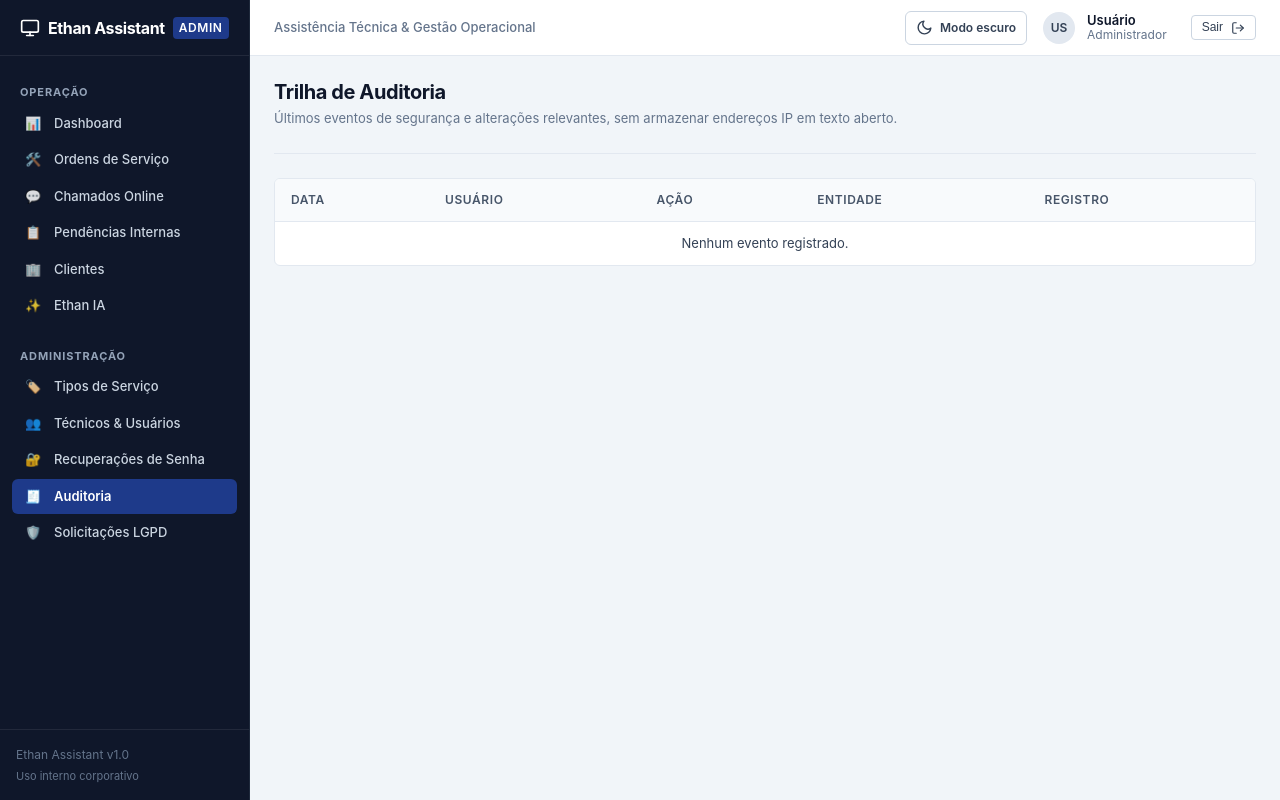
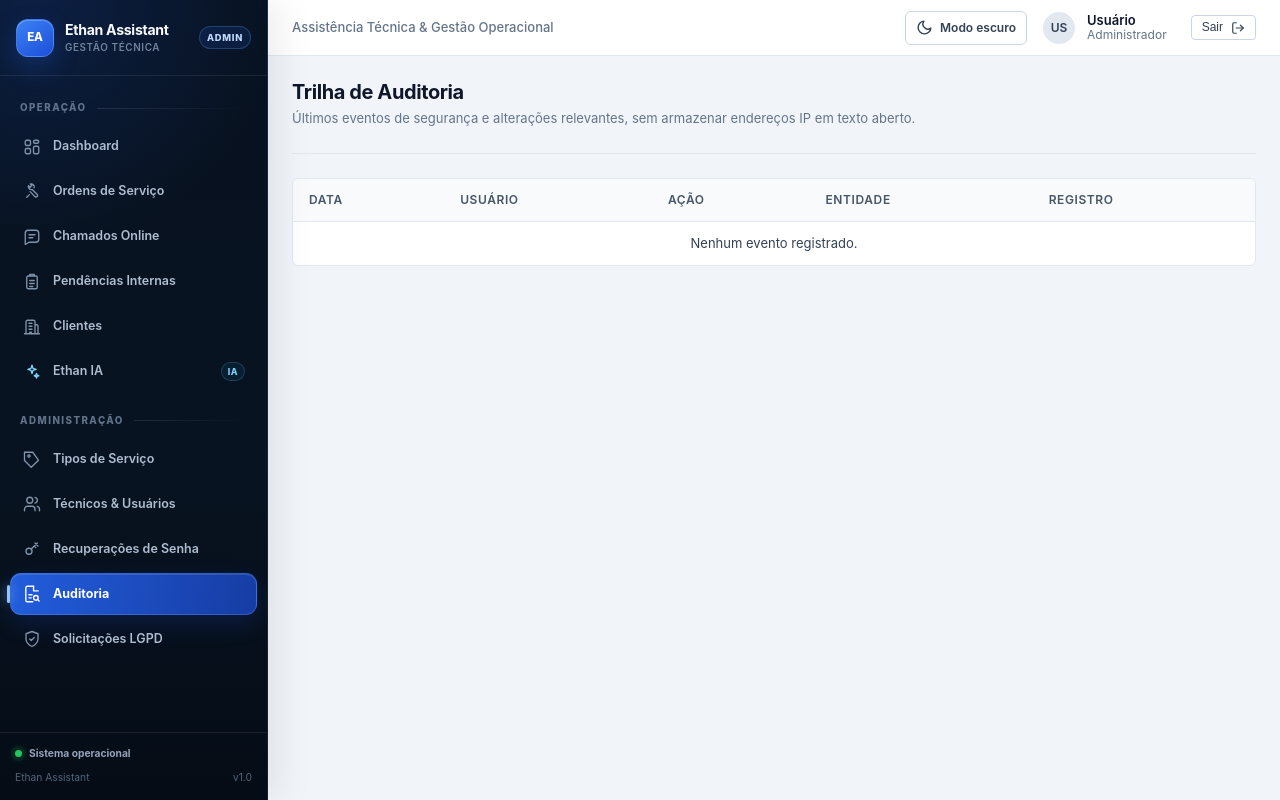
Before and after one commit to patotrembala/ethan-assistant, a PHP site: the page made by views/audit/index.php in a window 1280 px wide. Run offline with PHP 8.4, Linux system fonts and the light colour scheme; data that the repository does not hold is empty.

Commit message:
feat: moderniza navegacao lateral

```diff
--- a/assets/css/base.css
+++ b/assets/css/base.css
@@ -71,7 +71,7 @@
   --shadow-lg: 0 10px 15px -3px rgba(0, 0, 0, 0.1), 0 4px 6px -4px rgba(0, 0, 0, 0.08);
 
   /* Layout dimensions */
-  --sidebar-width: 250px;
+  --sidebar-width: 268px;
   --topbar-height: 56px;
 }
 
--- a/assets/css/dark.css
+++ b/assets/css/dark.css
@@ -42,7 +42,9 @@ html[data-theme="dark"] body {
 
 html[data-theme="dark"] .app-sidebar {
   color: #cbd5e1;
-  background: #050d18;
+  background:
+    radial-gradient(circle at 12% 0%, rgba(37, 99, 235, 0.18), transparent 30%),
+    linear-gradient(180deg, #07111f 0%, #081321 58%, #050c16 100%);
   border-right-color: #1e293b;
 }
 
--- a/assets/css/layout.css
+++ b/assets/css/layout.css
@@ -8,7 +8,9 @@
 /* Sidebar Navigation */
 .app-sidebar {
   width: var(--sidebar-width);
-  background-color: var(--color-slate-900);
+  background:
+    radial-gradient(circle at 12% 0%, rgba(37, 99, 235, 0.18), transparent 30%),
+    linear-gradient(180deg, #07111f 0%, #081321 58%, #050c16 100%);
   color: var(--color-slate-300);
   display: flex;
   flex-direction: column;
@@ -18,106 +20,233 @@
   bottom: 0;
   left: 0;
   z-index: 100;
-  border-right: 1px solid var(--color-slate-800);
+  border-right: 1px solid rgba(148, 163, 184, 0.13);
+  box-shadow: 10px 0 35px rgba(2, 8, 23, 0.08);
 }
 
 .sidebar-header {
-  height: var(--topbar-height);
-  padding: 0 var(--spacing-5);
+  min-height: 76px;
+  padding: 0 16px;
   display: flex;
   align-items: center;
+  gap: 10px;
   border-bottom: 1px solid rgba(255, 255, 255, 0.08);
 }
 
-.brand-title {
-  font-size: var(--font-size-md);
-  font-weight: 700;
-  letter-spacing: -0.025em;
-  color: var(--color-white);
+.sidebar-brand {
+  min-width: 0;
+  flex: 1;
   display: flex;
   align-items: center;
-  gap: var(--spacing-2);
+  gap: 11px;
+}
+
+.brand-symbol {
+  width: 38px;
+  height: 38px;
+  display: grid;
+  place-items: center;
+  flex: 0 0 38px;
+  border: 1px solid rgba(147, 197, 253, .28);
+  border-radius: 12px;
+  color: #fff;
+  background: linear-gradient(145deg, #3b82f6, #1d4ed8);
+  box-shadow: 0 10px 25px rgba(37, 99, 235, .25), inset 0 1px rgba(255, 255, 255, .22);
+  font-size: .72rem;
+  font-weight: 850;
+  letter-spacing: -.02em;
+}
+
+.brand-copy {
+  min-width: 0;
+  display: flex;
+  flex-direction: column;
+  line-height: 1.15;
+}
+
+.brand-copy strong {
+  overflow: hidden;
+  color: #f8fafc;
+  font-size: .88rem;
+  font-weight: 750;
+  letter-spacing: -.02em;
+  text-overflow: ellipsis;
+  white-space: nowrap;
+}
+
+.brand-copy span {
+  margin-top: 4px;
+  color: #71839a;
+  font-size: .62rem;
+  font-weight: 600;
+  letter-spacing: .06em;
+  text-transform: uppercase;
 }
 
 .brand-badge {
-  font-size: var(--font-size-xs);
-  font-weight: 600;
+  padding: 4px 7px;
+  border: 1px solid rgba(96, 165, 250, .25);
+  border-radius: 999px;
+  color: #bfdbfe;
+  background: rgba(37, 99, 235, .14);
+  font-size: .58rem;
+  font-weight: 800;
   text-transform: uppercase;
-  background-color: var(--color-primary);
-  color: var(--color-white);
-  padding: 2px 6px;
-  border-radius: var(--radius-sm);
-  letter-spacing: 0.05em;
+  letter-spacing: .08em;
 }
 
 .sidebar-nav {
   flex: 1;
-  padding: var(--spacing-4) 0;
+  padding: 14px 10px 18px;
   overflow-y: auto;
+  scrollbar-width: thin;
+  scrollbar-color: rgba(148, 163, 184, .2) transparent;
 }
 
 .nav-section-title {
-  font-size: 0.6875rem;
-  font-weight: 700;
+  display: flex;
+  align-items: center;
+  gap: 10px;
+  padding: 11px 10px 7px;
+  color: #61738b;
+  font-size: 0.61rem;
+  font-weight: 800;
   text-transform: uppercase;
-  color: var(--color-slate-400);
-  letter-spacing: 0.08em;
-  padding: var(--spacing-3) var(--spacing-5) var(--spacing-1);
+  letter-spacing: 0.15em;
+}
+
+.nav-section-title::after {
+  content: '';
+  height: 1px;
+  flex: 1;
+  background: linear-gradient(90deg, rgba(148, 163, 184, .18), transparent);
 }
 
 .nav-list {
   list-style: none;
-  margin-bottom: var(--spacing-3);
+  margin-bottom: 10px;
 }
 
 .nav-item {
-  margin: 1px var(--spacing-3);
+  margin: 3px 0;
 }
 
 .nav-link {
+  position: relative;
   display: flex;
   align-items: center;
-  gap: var(--spacing-3);
-  padding: var(--spacing-2) var(--spacing-3);
-  border-radius: var(--radius-md);
-  color: var(--color-slate-300);
-  font-size: var(--font-size-sm);
-  font-weight: 500;
-  transition: all 0.15s ease;
+  min-height: 42px;
+  gap: 11px;
+  padding: 8px 11px;
+  border: 1px solid transparent;
+  border-radius: 11px;
+  color: #aebdd0;
+  font-size: .78rem;
+  font-weight: 590;
+  transition: color .16s ease, background .16s ease, border-color .16s ease, transform .16s ease;
   text-decoration: none;
 }
 
 .nav-link:hover {
-  background-color: var(--color-slate-800);
-  color: var(--color-white);
+  transform: translateX(2px);
+  border-color: rgba(148, 163, 184, .11);
+  background: rgba(148, 163, 184, .08);
+  color: #eef5ff;
   text-decoration: none;
 }
 
 .nav-link.active {
-  background-color: var(--color-primary);
-  color: var(--color-white);
-  font-weight: 600;
+  border-color: rgba(96, 165, 250, .3);
+  background: linear-gradient(100deg, rgba(37, 99, 235, .93), rgba(29, 78, 216, .72));
+  box-shadow: 0 9px 24px rgba(29, 78, 216, .2), inset 0 1px rgba(255, 255, 255, .1);
+  color: #fff;
+  font-weight: 700;
+}
+
+.nav-link.active::before {
+  content: '';
+  position: absolute;
+  left: -4px;
+  top: 11px;
+  bottom: 11px;
+  width: 3px;
+  border-radius: 4px;
+  background: #93c5fd;
+  box-shadow: 0 0 12px rgba(147, 197, 253, .8);
 }
 
 .nav-link .icon {
-  width: 18px;
-  height: 18px;
+  width: 20px;
+  height: 20px;
   display: inline-flex;
   align-items: center;
   justify-content: center;
-  opacity: 0.85;
+  flex: 0 0 20px;
+  color: #7f93aa;
+  transition: color .16s ease, transform .16s ease;
 }
 
-.nav-link.active .icon {
-  opacity: 1;
+.nav-link .icon svg {
+  width: 18px;
+  height: 18px;
+  fill: none;
+  stroke: currentColor;
+  stroke-width: 1.8;
+  stroke-linecap: round;
+  stroke-linejoin: round;
+}
+
+.nav-link:hover .icon { color: #bfdbfe; }
+.nav-link.active .icon { color: #fff; transform: scale(1.03); }
+.nav-link .icon-ai { color: #7dd3fc; }
+
+.nav-label {
+  min-width: 0;
+  flex: 1;
+  overflow: hidden;
+  text-overflow: ellipsis;
+  white-space: nowrap;
+}
+
+.nav-beta,
+.nav-count {
+  display: inline-flex;
+  align-items: center;
+  justify-content: center;
+  min-width: 22px;
+  height: 19px;
+  padding: 0 6px;
+  border: 1px solid rgba(125, 211, 252, .18);
+  border-radius: 999px;
+  color: #7dd3fc;
+  background: rgba(14, 165, 233, .08);
+  font-size: .55rem;
+  font-weight: 850;
+  letter-spacing: .06em;
+}
+
+.nav-count {
+  color: #fde68a;
+  border-color: rgba(253, 230, 138, .2);
+  background: rgba(217, 119, 6, .12);
 }
 
 .sidebar-footer {
-  padding: var(--spacing-4);
+  padding: 13px 15px 15px;
   border-top: 1px solid rgba(255, 255, 255, 0.08);
-  font-size: var(--font-size-xs);
-  color: var(--color-slate-500);
+  color: #71839a;
+  font-size: .64rem;
 }
+
+.sidebar-status,
+.sidebar-version {
+  display: flex;
+  align-items: center;
+}
+
+.sidebar-status { gap: 7px; color: #94a3b8; font-weight: 650; }
+.status-indicator { width: 7px; height: 7px; border-radius: 50%; background: #22c55e; box-shadow: 0 0 0 4px rgba(34, 197, 94, .08), 0 0 10px rgba(34, 197, 94, .45); }
+.sidebar-version { justify-content: space-between; margin-top: 8px; color: #52657d; }
 
 /* Main Area */
 .app-main {
@@ -329,6 +458,7 @@
     display: inline-flex;
   }
   .app-sidebar {
+    width: min(var(--sidebar-width), calc(100vw - 18px));
     transform: translateX(-100%);
     transition: transform 0.25s cubic-bezier(0.4, 0, 0.2, 1);
     box-shadow: var(--shadow-lg);
@@ -336,6 +466,9 @@
   }
   .app-sidebar.open {
     transform: translateX(0);
+  }
+  .app-sidebar .brand-badge {
+    display: none;
   }
   .app-main {
     margin-left: 0;
--- a/views/layouts/header.php
+++ b/views/layouts/header.php
@@ -7,7 +7,7 @@ require_once __DIR__ . '/../../config/helpers.php';
 
 $pageTitle = $pageTitle ?? 'Ethan Assistant - Gestão Técnica';
 $baseUrl = $baseUrl ?? '';
-$assetVersion = '20261023-dark1';
+$assetVersion = '20261023-sidebar1';
 ?>
 <!DOCTYPE html>
 <html lang="pt-BR">
--- a/views/layouts/sidebar.php
+++ b/views/layouts/sidebar.php
@@ -11,15 +11,14 @@ $baseUrl = $baseUrl ?? '';
 ?>
 <aside class="app-sidebar">
   <div class="sidebar-header">
-    <div class="brand-title">
-      <svg width="20" height="20" viewBox="0 0 24 24" fill="none" stroke="currentColor" stroke-width="2" stroke-linecap="round" stroke-linejoin="round">
-        <rect x="2" y="3" width="20" height="14" rx="2" ry="2"></rect>
-        <line x1="8" y1="21" x2="16" y2="21"></line>
-        <line x1="12" y1="17" x2="12" y2="21"></line>
-      </svg>
-      Ethan Assistant
-      <span class="brand-badge"><?= $isAdmin ? 'Admin' : 'Técnico' ?></span>
+    <div class="sidebar-brand">
+      <div class="brand-symbol" aria-hidden="true">EA</div>
+      <div class="brand-copy">
+        <strong>Ethan Assistant</strong>
+        <span>Gestão técnica</span>
+      </div>
     </div>
+    <span class="brand-badge"><?= $isAdmin ? 'Admin' : 'Técnico' ?></span>
     <button type="button" class="sidebar-close-btn" id="sidebarCloseBtn" aria-label="Fechar menu">✕</button>
   </div>
 
@@ -28,38 +27,39 @@ $baseUrl = $baseUrl ?? '';
     <ul class="nav-list">
       <li class="nav-item">
         <a href="<?= $baseUrl ?>/dashboard" class="nav-link <?= $currentRoute === 'dashboard' ? 'active' : '' ?>">
-          <span class="icon">📊</span>
-          <span>Dashboard</span>
+          <span class="icon"><svg viewBox="0 0 24 24"><rect x="3" y="3" width="7" height="7" rx="2"/><rect x="14" y="3" width="7" height="4" rx="2"/><rect x="14" y="11" width="7" height="10" rx="2"/><rect x="3" y="14" width="7" height="7" rx="2"/></svg></span>
+          <span class="nav-label">Dashboard</span>
         </a>
       </li>
       <li class="nav-item">
         <a href="<?= $baseUrl ?>/ordens" class="nav-link <?= str_starts_with($currentRoute, 'ordens') ? 'active' : '' ?>">
-          <span class="icon">🛠️</span>
-          <span>Ordens de Serviço</span>
+          <span class="icon"><svg viewBox="0 0 24 24"><path d="M14.7 6.3a4 4 0 0 0-5-5l2.1 2.1-2.4 2.4-2.1-2.1a4 4 0 0 0 5 5l6.7 6.7a2 2 0 0 1-2.8 2.8l-6.7-6.7"/><path d="m5 19 3.5-3.5"/></svg></span>
+          <span class="nav-label">Ordens de Serviço</span>
         </a>
       </li>
       <li class="nav-item">
         <a href="<?= $baseUrl ?>/chamados" class="nav-link <?= str_starts_with($currentRoute, 'chamados') ? 'active' : '' ?>">
-          <span class="icon">💬</span>
-          <span>Chamados Online</span>
+          <span class="icon"><svg viewBox="0 0 24 24"><path d="M21 15a4 4 0 0 1-4 4H8l-5 3V7a4 4 0 0 1 4-4h10a4 4 0 0 1 4 4z"/><path d="M8 9h8M8 13h5"/></svg></span>
+          <span class="nav-label">Chamados Online</span>
         </a>
       </li>
       <li class="nav-item">
         <a href="<?= $baseUrl ?>/pendencias" class="nav-link <?= str_starts_with($currentRoute, 'pendencias') ? 'active' : '' ?>">
-          <span class="icon">📋</span>
-          <span>Pendências Internas</span>
+          <span class="icon"><svg viewBox="0 0 24 24"><rect x="5" y="4" width="14" height="17" rx="2"/><path d="M9 4V2h6v2M9 10h6M9 14h6M9 18h4"/></svg></span>
+          <span class="nav-label">Pendências Internas</span>
         </a>
       </li>
       <li class="nav-item">
         <a href="<?= $baseUrl ?>/clientes" class="nav-link <?= str_starts_with($currentRoute, 'clientes') ? 'active' : '' ?>">
-          <span class="icon">🏢</span>
-          <span>Clientes</span>
+          <span class="icon"><svg viewBox="0 0 24 24"><path d="M4 21V5a2 2 0 0 1 2-2h8a2 2 0 0 1 2 2v16M16 9h2a2 2 0 0 1 2 2v10M8 7h4M8 11h4M8 15h4M9 21v-2h2v2M2 21h20"/></svg></span>
+          <span class="nav-label">Clientes</span>
         </a>
       </li>
       <li class="nav-item">
         <a href="<?= $baseUrl ?>/ethan-ia" class="nav-link <?= $currentRoute === 'ethan-ia' ? 'active' : '' ?>">
-          <span class="icon">✨</span>
-          <span>Ethan IA</span>
+          <span class="icon icon-ai"><svg viewBox="0 0 24 24"><path d="m12 3 1.3 4.2L17.5 8.5l-4.2 1.3L12 14l-1.3-4.2-4.2-1.3 4.2-1.3z"/><path d="m18 14 .8 2.2L21 17l-2.2.8L18 20l-.8-2.2L15 17l2.2-.8z"/></svg></span>
+          <span class="nav-label">Ethan IA</span>
+          <span class="nav-beta">IA</span>
         </a>
       </li>
     </ul>
@@ -69,32 +69,33 @@ $baseUrl = $baseUrl ?? '';
     <ul class="nav-list">
       <li class="nav-item">
         <a href="<?= $baseUrl ?>/tipos-servico" class="nav-link <?= str_starts_with($currentRoute, 'tipos-servico') ? 'active' : '' ?>">
-          <span class="icon">🏷️</span>
-          <span>Tipos de Serviço</span>
+          <span class="icon"><svg viewBox="0 0 24 24"><path d="M20.6 13.6 11 23l-9-9V3h11z"/><circle cx="8" cy="8" r="1.5"/></svg></span>
+          <span class="nav-label">Tipos de Serviço</span>
         </a>
       </li>
       <li class="nav-item">
         <a href="<?= $baseUrl ?>/usuarios" class="nav-link <?= str_starts_with($currentRoute, 'usuarios') ? 'active' : '' ?>">
-          <span class="icon">👥</span>
-          <span>Técnicos & Usuários</span>
+          <span class="icon"><svg viewBox="0 0 24 24"><path d="M16 21v-2a4 4 0 0 0-4-4H6a4 4 0 0 0-4 4v2"/><circle cx="9" cy="7" r="4"/><path d="M22 21v-2a4 4 0 0 0-3-3.9M16 3.1a4 4 0 0 1 0 7.8"/></svg></span>
+          <span class="nav-label">Técnicos & Usuários</span>
         </a>
       </li>
       <li class="nav-item">
         <a href="<?= $baseUrl ?>/recuperacoes-senha" class="nav-link <?= str_starts_with($currentRoute, 'recuperacoes-senha') ? 'active' : '' ?>">
-          <span class="icon">🔐</span>
-          <span>Recuperações de Senha<?= !empty($pendingPasswordResetCount) ? ' (' . (int)$pendingPasswordResetCount . ')' : '' ?></span>
+          <span class="icon"><svg viewBox="0 0 24 24"><circle cx="8" cy="15" r="4"/><path d="m11 12 8-8M16 4l4 4M15 8l2 2"/></svg></span>
+          <span class="nav-label">Recuperações de Senha</span>
+          <?php if (!empty($pendingPasswordResetCount)): ?><span class="nav-count"><?= (int)$pendingPasswordResetCount ?></span><?php endif; ?>
         </a>
       </li>
       <li class="nav-item">
         <a href="<?= $baseUrl ?>/auditoria" class="nav-link <?= $currentRoute === 'auditoria' ? 'active' : '' ?>">
-          <span class="icon">🧾</span>
-          <span>Auditoria</span>
+          <span class="icon"><svg viewBox="0 0 24 24"><path d="M14 2H6a2 2 0 0 0-2 2v16a2 2 0 0 0 2 2h7"/><path d="M14 2v6h6M8 13h4M8 17h3"/><circle cx="17" cy="17" r="3"/><path d="m19.2 19.2 2 2"/></svg></span>
+          <span class="nav-label">Auditoria</span>
         </a>
       </li>
       <li class="nav-item">
         <a href="<?= $baseUrl ?>/solicitacoes-privacidade" class="nav-link <?= $currentRoute === 'solicitacoes-privacidade' ? 'active' : '' ?>">
-          <span class="icon">🛡️</span>
-          <span>Solicitações LGPD</span>
+          <span class="icon"><svg viewBox="0 0 24 24"><path d="M12 22s8-4 8-10V5l-8-3-8 3v7c0 6 8 10 8 10z"/><path d="m9 12 2 2 4-4"/></svg></span>
+          <span class="nav-label">Solicitações LGPD</span>
         </a>
       </li>
     </ul>
@@ -102,7 +103,7 @@ $baseUrl = $baseUrl ?? '';
   </nav>
 
   <div class="sidebar-footer">
-    <div>Ethan Assistant v1.0</div>
-    <div style="font-size: 11px; margin-top: 4px; color: var(--color-slate-500);">Uso interno corporativo</div>
+    <div class="sidebar-status"><span class="status-indicator" aria-hidden="true"></span><span>Sistema operacional</span></div>
+    <div class="sidebar-version"><span>Ethan Assistant</span><span>v1.0</span></div>
   </div>
 </aside>
```
